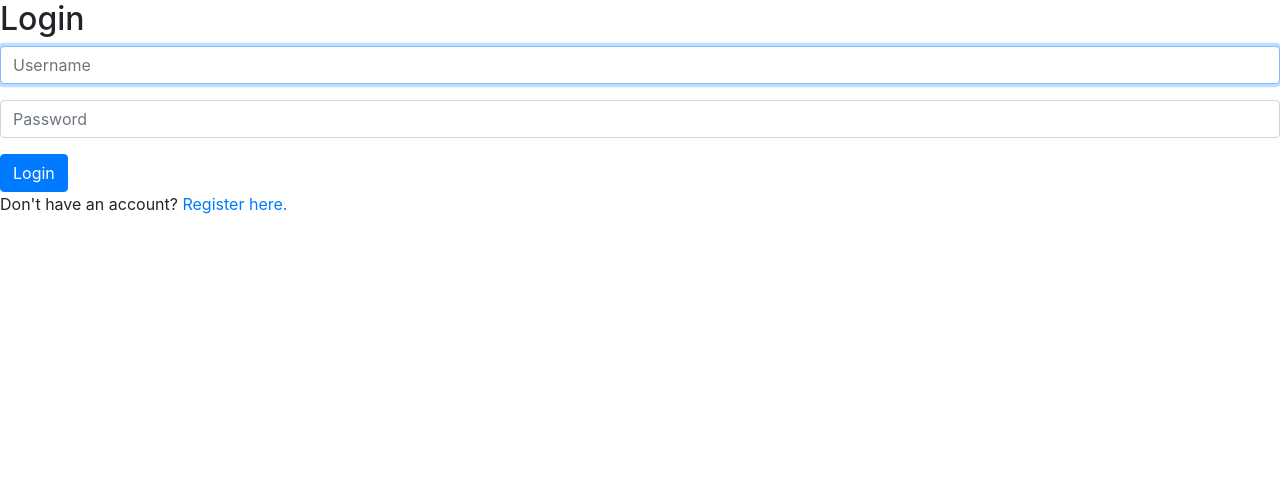
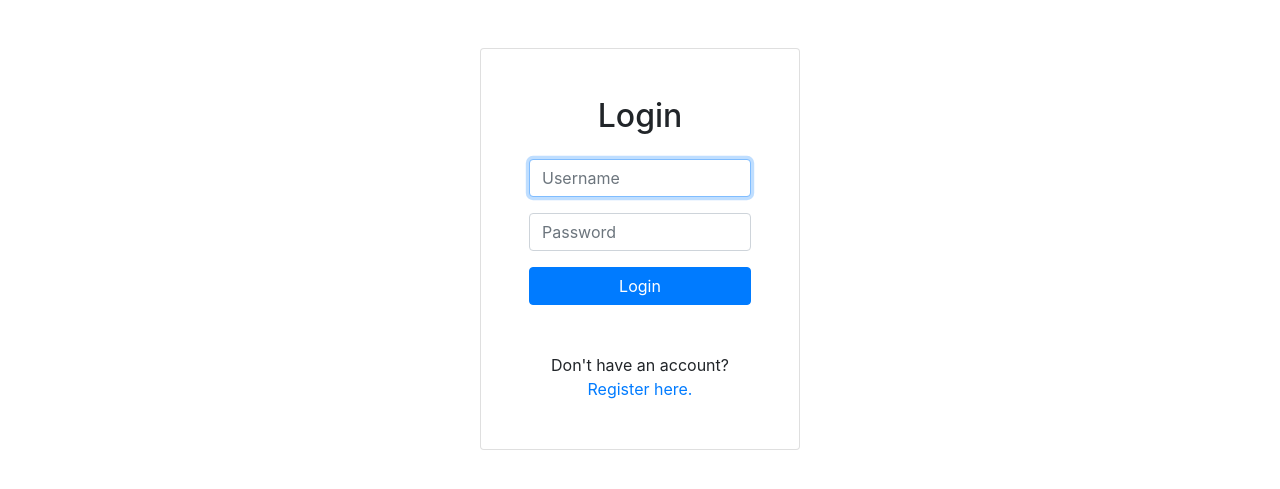
Before and after one commit to grayTurtle01/recipes, a Django app: page /login in a window 1280 px wide. Shown: the part 56-545 px from the top of the page. Run offline with Django 3.2, Linux system fonts and the light colour scheme; some libraries are stand-ins or nearby versions.

Commit message:
reworked login form

```diff
--- a/app/templates/app/login.html
+++ b/app/templates/app/login.html
@@ -1,6 +1,8 @@
 {% extends "app/layout.html" %}
 
 {% block body %}
+
+    <div class="card col-lg-3 col-sm-6 mx-auto mt-5 p-5 text-center">
 
         <h2>Login</h2>
 
@@ -8,7 +10,7 @@
         <div>{{ message }}</div>
         {% endif %}
 
-    <form action="{% url 'login' %}" method="post">
+        <form action="{% url 'login' %}" method="post" class="mt-3">
             {% csrf_token %}
             <div class="form-group">
                 <input autofocus class="form-control" type="text" name="username" placeholder="Username">
@@ -16,9 +18,12 @@
             <div class="form-group">
                 <input class="form-control" type="password" name="password" placeholder="Password">
             </div>
-        <input class="btn btn-primary" type="submit" value="Login">
+
+            <input class="btn btn-primary w-100 mb-5" type="submit" value="Login">
         </form>
 
             Don't have an account? <a href="{% url 'register' %}">Register here.</a>
 
+    </div>
+
 {% endblock %}
```
Also changed, not shown: db.sqlite3. Lines whose indentation alone changed are shown as unchanged.
